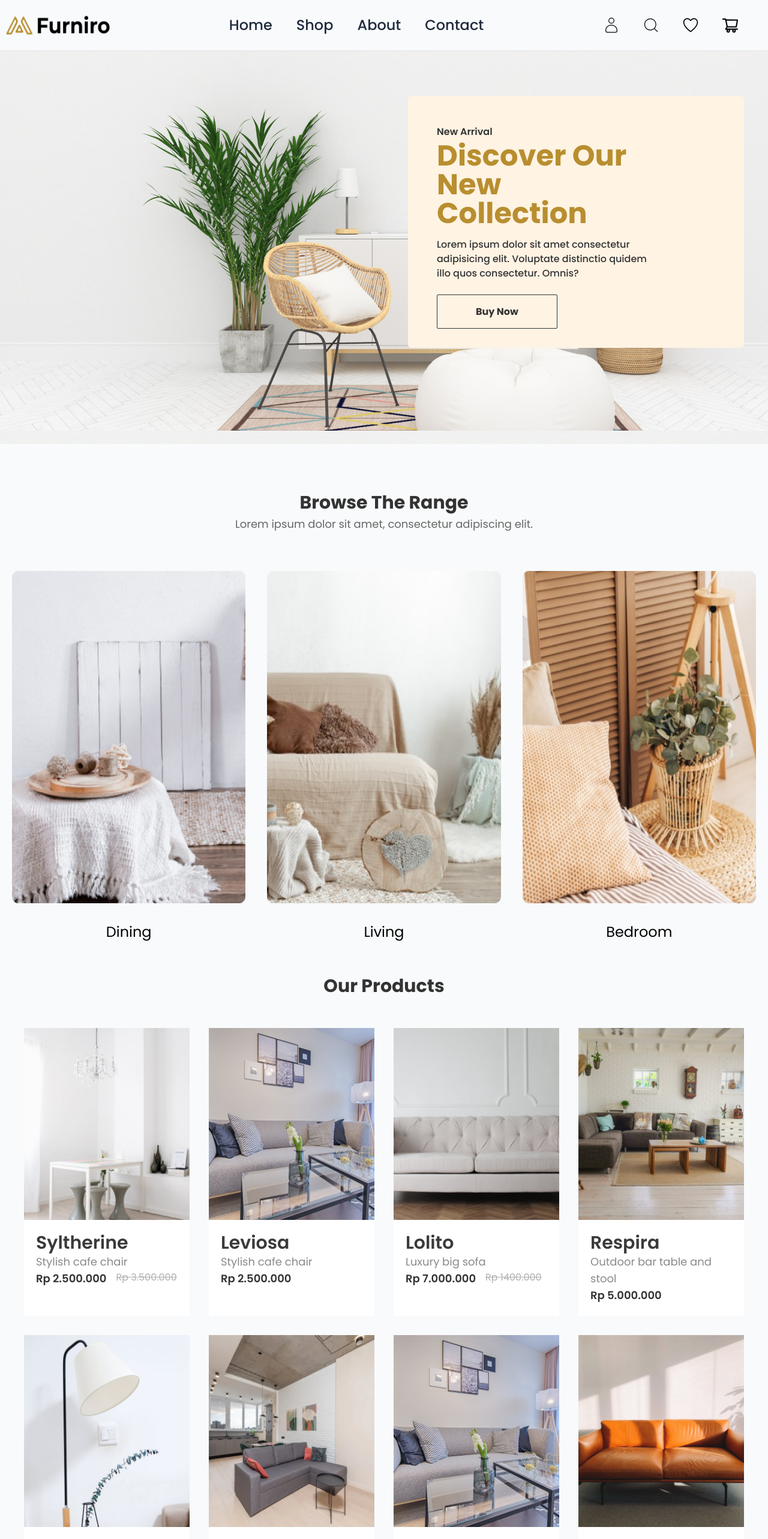
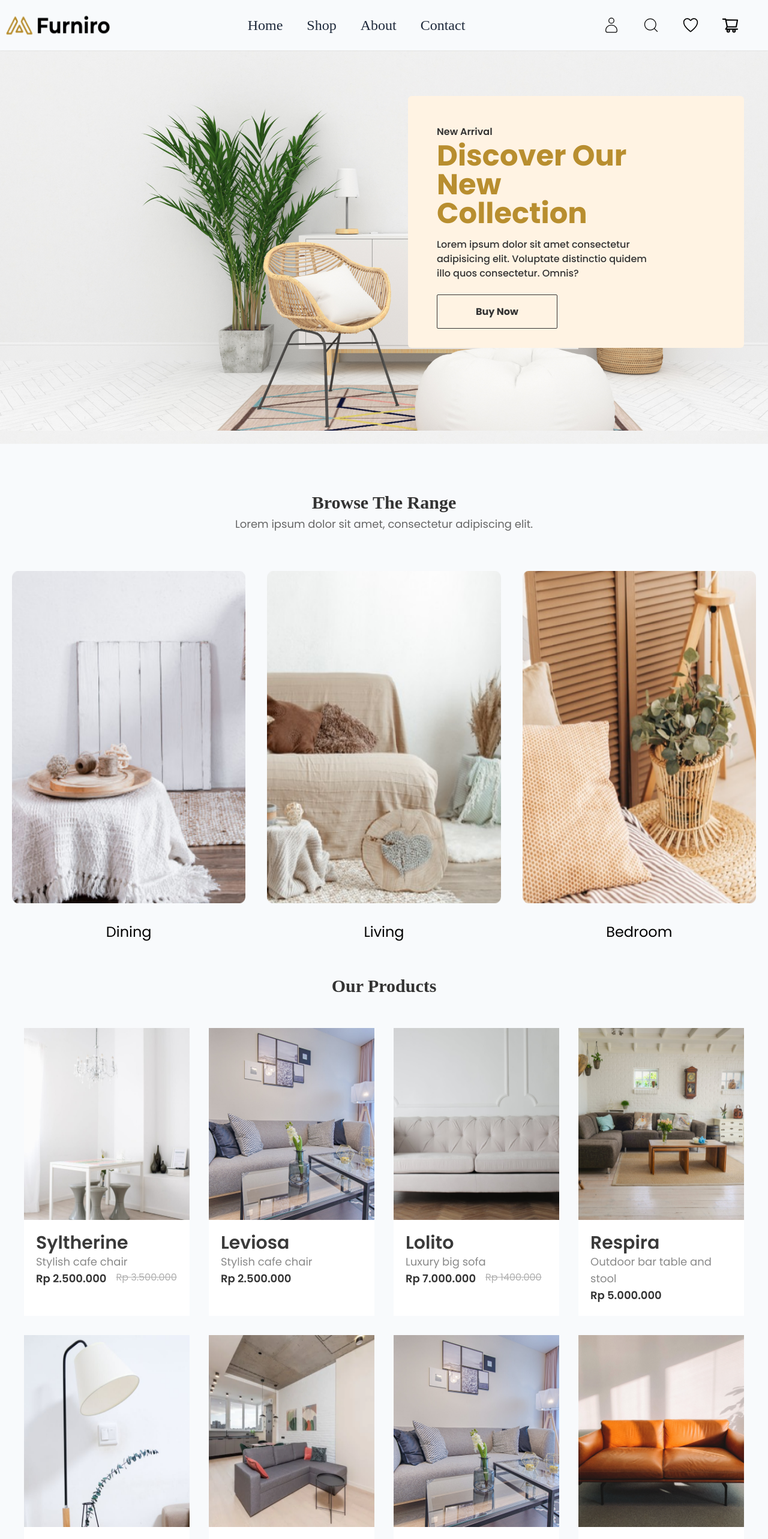
Before and after one commit to pritomrabidas/Furniro, a React (Vite) app: page / in a window 1280 px wide. Shown: the top 2566 px of the page at 60% size. Built offline with nearby package versions, Linux system fonts and the light colour scheme.

Commit message:
font family

```diff
--- a/src/Components/Footer.jsx
+++ b/src/Components/Footer.jsx
@@ -1,10 +1,10 @@
 const Footer = () => {
   return (
     <section className="py-10 px-10 border-t">
-      <div className="container font-Popins">
+      <div className="container font-['Popins']">
         <div className="flex-col flex sm:flex-col md:flex-row lg:flex-row xl:flex-row pb-9 gap-10 ">
           <div className="w-full sm:w-full md:w-2/6 lg:w-2/6 xl:w-2/6 pb-1 sm:pb-1 md:pb-3 lg:pb-4 xl:pb-5">
-            <img src="logo.png" alt="logo" className="pb-4 xl:pb-12 lg:pb-12 md:pb-11 sm:pb-4 w-28 xl:w-44 lg:w-44 md:w-40 sm:w-32 h-16 xl:h-24 lg:h-24 md:h-20 sm:h-[70px]" />
+            <img src="logo.png" alt="logo" className="pb-4 xl:pb-12 lg:pb-12 md:pb-11 sm:pb-4 w-32 xl:w-44 lg:w-44 md:w-40 sm:w-32 h-14 xl:h-24 lg:h-24 md:h-20 sm:h-14" />
             <p className="font-normal xl:text-lg lg:text-lg md:text-base sm:text-base text-base text-[#9F9F9F] w-5/6">
               400 University Drive Suite 200 Coral Gables,
             </p>
--- a/src/Components/Home/Banner.jsx
+++ b/src/Components/Home/Banner.jsx
@@ -2,13 +2,13 @@ import Button from "../Button"
 
 const Banner = () => {
   return (
-    <div className="bg-[url('/banner.jpg')] py-28 xl:py-40 lg:py-36 md:py-32 sm:py-32">
-      <div className="container flex font-primary">
+    <div className="bg-[url('/banner.jpg')] w-full py-28 xl:py-40 lg:py-36 md:py-32 sm:py-32">
+      <div className="container flex font-['Popins']">
         <div className="w-0 xl:w-1/2 lg:w-1/2 md:w-0 sm:w-0"></div>
         <div className="w-full xl:w-1/2 lg:w-1/2 md:w-full sm:w-full px-10 ">
             <div className="px-10 xl:px-12 lg:px-10 md:px-9 py-12 xl:py-12 lg:py-11 md:py-10 bg-[#FFF3E3] font-Popins rounded-md justify-start">
                 <p className="text-base font-semibold text-primary">New Arrival</p>
-                <h2 className="text-xl xl:text-5xl lg:text-4xl md:text-4xl sm:text-3xl font-bold w-[350px] xl:w-[350px] lg:w-[320px] md:w-[320px] sm:w-[260px] pt-1 pb-4 text-secandari">Discover Our New Collection</h2>
+                <h2 className="text-xl xl:text-5xl lg:text-4xl md:text-4xl sm:text-3xl font-bold w-[250px] xl:w-[350px] lg:w-[320px] md:w-[320px] sm:w-[260px] pt-1 pb-4 text-secandari">Discover Our New Collection</h2>
                 <p className="text-base font-medium text-primary pb-10 w-4/5">Lorem ipsum dolor sit amet consectetur adipisicing elit. Voluptate distinctio quidem illo quos consectetur. Omnis?</p>
                 <Button path="" title="Buy Now"/>
             </div>
--- a/src/Components/Home/Browse.jsx
+++ b/src/Components/Home/Browse.jsx
@@ -1,7 +1,7 @@
 const Browse = () => {
   return (
     <div className="bg-slate-50 py-20">
-      <div className="container font-Popins">
+      <div className="container font-['Popins']">
         <div className="">
           <h3 className="font-bold text-2xl xl:text-3xl lg:text-3xl md:text-3xl sm:text-2xl  text-primary text-center pb-1">
             Browse The Range
--- a/src/Components/Home/Explore.jsx
+++ b/src/Components/Home/Explore.jsx
@@ -13,7 +13,7 @@ const Explore = () => {
   };
   return (
     <section className="bg-[#FCF8F3] explore">
-      <div className="container py-11 flex items-center">
+      <div className="container py-11 flex items-center font-['Popins']">
         <div className="w-2/5 font-Popins">
           <h2 className="font-bold text-4xl text-navegrey w-[400px]">
             50+ Beautiful rooms inspiration
--- a/src/Components/Home/NextArrow.jsx
+++ b/src/Components/Home/NextArrow.jsx
@@ -5,7 +5,7 @@ const NextArrow = ({onClick}) => {
   return (
     <div
       onClick={onClick}
-      className="text-brand cursor-pointer w-12 h-12 rounded-full flex justify-center items-center bg-white absolute top-1/2 right-0 -translate-y-1/2"
+      className="text-brand cursor-pointer w-12 h-12 rounded-full flex justify-center items-center bg-secandari absolute top-1/2 right-0 -translate-y-1/2"
     >
       <FaChevronRight />
     </div>
--- a/src/Components/Home/Product.jsx
+++ b/src/Components/Home/Product.jsx
@@ -4,7 +4,7 @@ import ProductItem from "./ProductItem"
 const Product = () => {
   return (
     <div className="bg-slate-50 p-10">
-        <div className="container font-Popins">
+        <div className="container font-['Popins']">
             <h2 className="font-bold text-2xl xl:text-3xl lg:text-3xl md:text-3xl sm:text-2xl text-primary text-center pb-8">Our Products</h2>
             <div className=" grid xl:grid-cols-4 lg:grid-cols-3 md:grid-cols-2 sm:grid-cols-2 grid-cols-1 gap-8 pt-5">
                 <ProductItem Image="product-1.png" Heading="Syltherine" Paragraph="Stylish cafe chair" Price="Rp 2.500.000" ThrowPrice="Rp 3.500.000"/>
--- a/src/Components/Navbar.jsx
+++ b/src/Components/Navbar.jsx
@@ -44,7 +44,7 @@ const Navbar = () => {
 
   return (
     <div className="bg-slate-50 shadow-sm w-full fixed z-20 font-Popins">
-      <div className="container py-5 px-2 flex justify-between items-center cursor-default relative ">
+      <div className="container py-5 px-2 flex justify-between items-center cursor-default relative font-['Popins']">
         <div className="">
           <img src="logo.png" alt="" className="w-32 xl:w-44 lg:w-40 md:w-36 sm:w-32 h-8 xl:h-11 lg:h-10 md:h-9 sm:h-8 rounded-lg" />
         </div>
--- a/src/index.css
+++ b/src/index.css
@@ -58,8 +58,8 @@
   }
 
   .explore .slick-slider .slick-dots li button {
-    @apply text-[0px] w-3 h-3 rounded-full bg-[#D8D8D8];
+    @apply text-[0px] w-3 h-3 rounded-full bg-brand;
   }
   .explore .slick-slider .slick-dots .slick-active button {
-    @apply text-[0px] w-3 h-3 rounded-full bg-brand relative after:absolute after:w-7 after:h-7 after:top-1/2 after:left-1/2 after:-translate-y-1/2 after:-translate-x-1/2 after:border-2 after:border-brand after:rounded-full;
+    @apply text-[0px] w-3 h-3 rounded-full bg-secandari relative after:absolute after:w-7 after:h-7 after:top-1/2 after:left-1/2 after:-translate-y-1/2 after:-translate-x-1/2 after:border-2 after:border-secandari after:rounded-full;
   }
```
